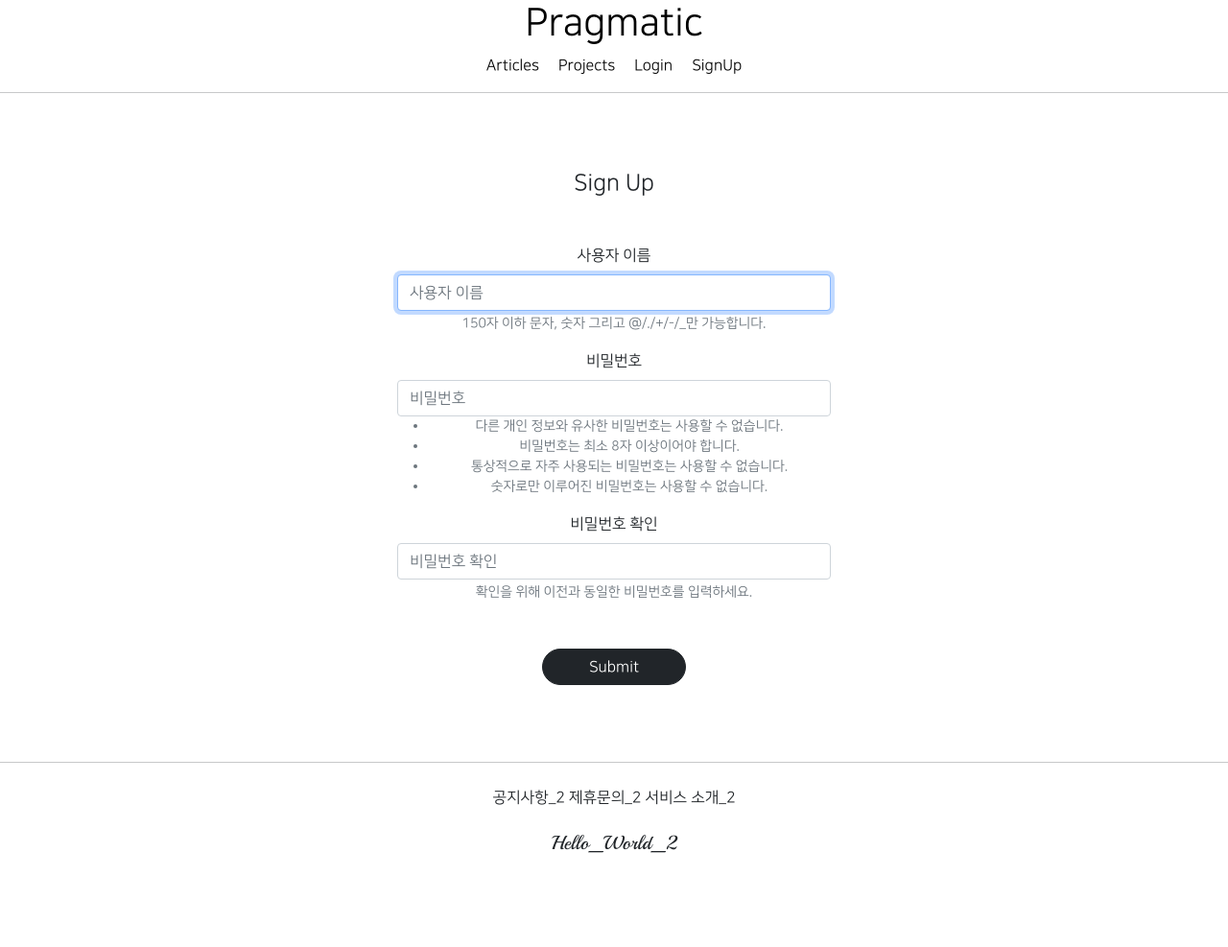
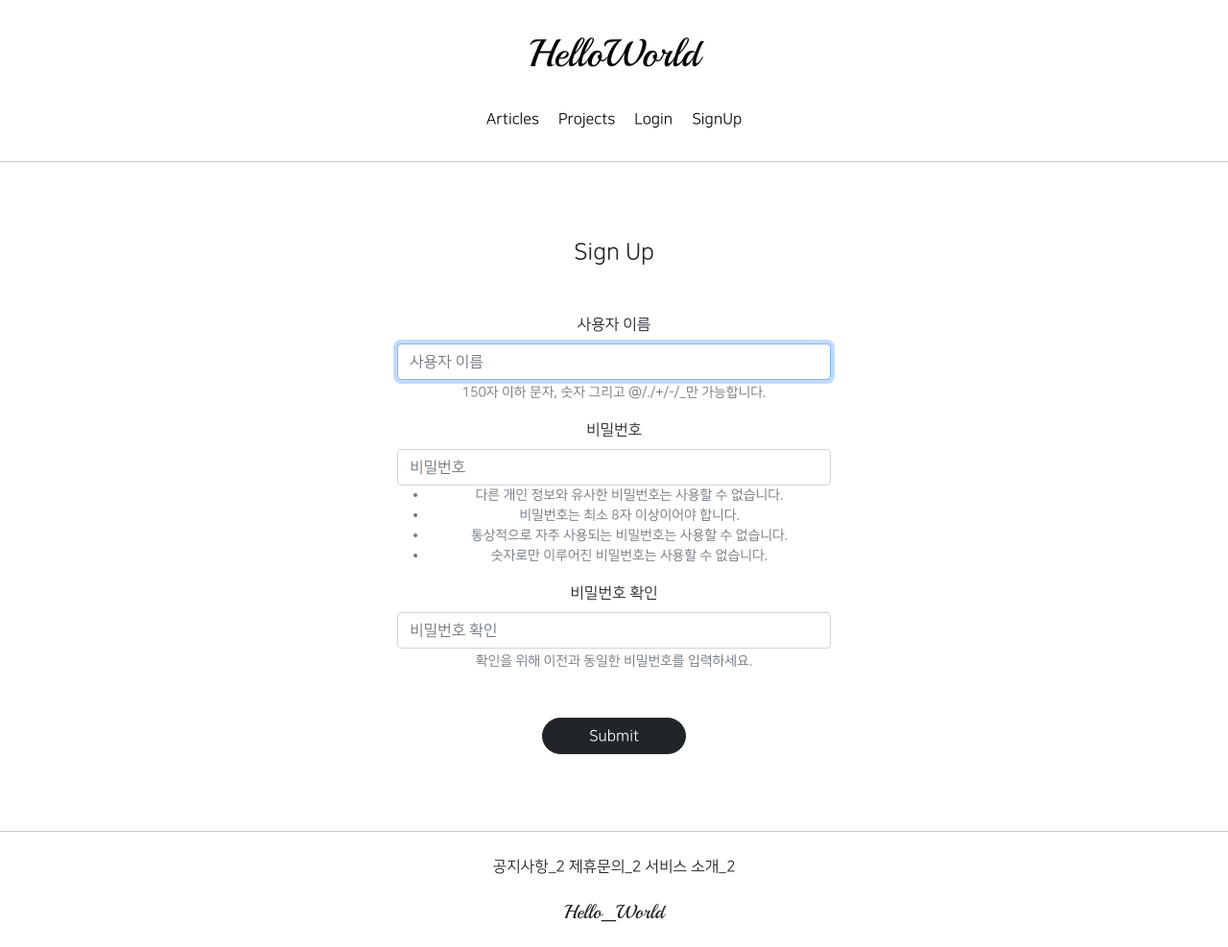
Before and after one commit to bupark82/git_class_2, a Django app: page /accounts/create/ in a window 1280 px wide. Shown: the whole page at 96% size. Before the commit the page ends 889 px from the top, so only its background shows below. Run offline with Django 3.2, Linux system fonts and the light colour scheme; parts of the project's set-up code (start-up, migrations or seed data) failed here and were passed over; some libraries are stand-ins or nearby versions.

Commit message:
09/03 git class commit 2

```diff
--- a/templates/footer.html
+++ b/templates/footer.html
@@ -8,6 +8,6 @@
 
     </div>
     <div class="hello_world_footer_logo">
-        <h5>Hello_World_2</h5>
+        <h5>Hello_World</h5>
     </div>
 </div>
--- a/templates/header.html
+++ b/templates/header.html
@@ -1,12 +1,12 @@
 <div style="text-align: center">
-    <div class="pragmatic_header_logo">
+    <div class="hello_world_header_logo">
         <h1>
             <a href="{% url 'home' %}">
-                Pragmatic
+                HelloWorld
             </a>
         </h1>
     </div>
-    <div class="pragmatic_header_button">
+    <div class="hello_world_header_button">
         <span class="mx-2">
             <a href="{% url 'articleapp:list' %}">
                 Articles
```
Also changed, not shown: 1 other file.
